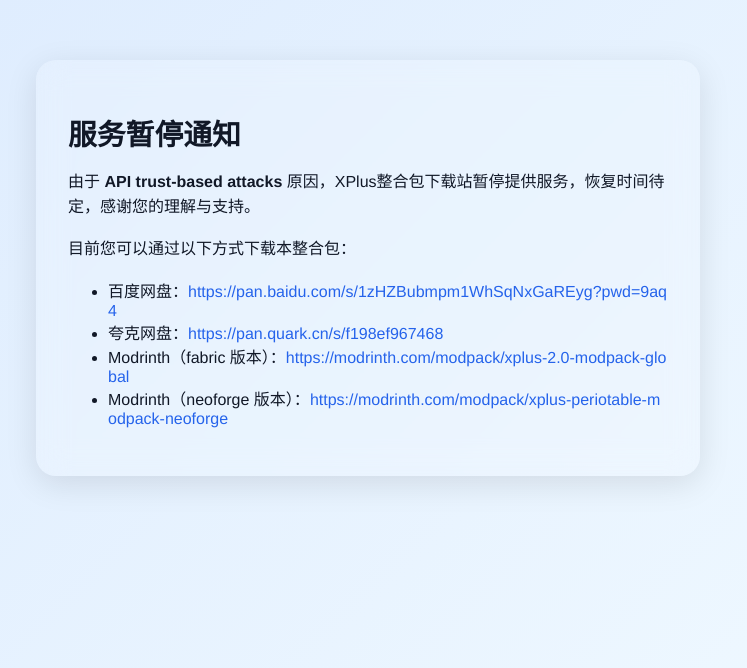
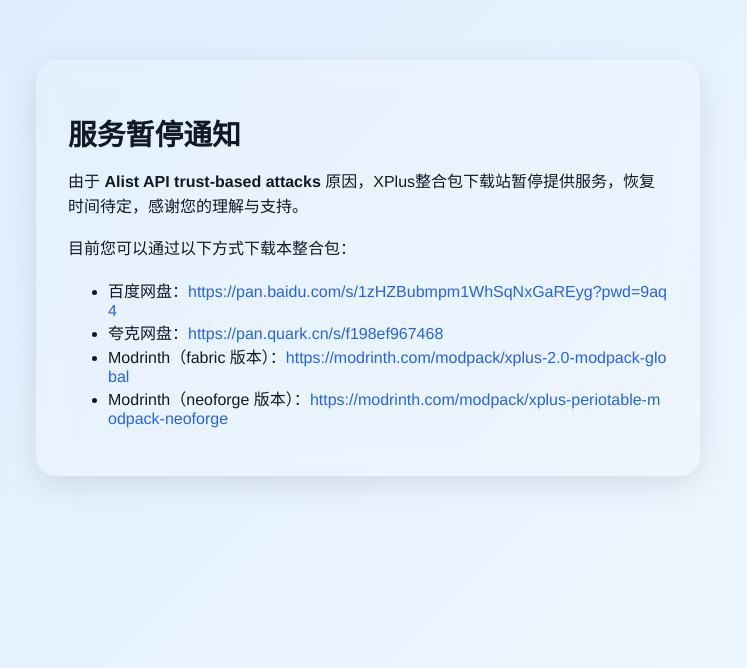
Before and after one commit to Wudji/xplus.wudji.top, a plain HTML site: page index.html in a window 1280 px wide. Shown: the part 132-800 px from the top of the page, without its empty margins (272-1019 px from the left). Drawn offline with Linux system fonts and the light colour scheme.

Commit message:
Update index.html

```diff
--- a/index.html
+++ b/index.html
@@ -51,7 +51,7 @@
 <body>
   <div class="glass-container">
     <h1>服务暂停通知</h1>
-    <p>由于 <strong>API trust-based attacks</strong> 原因，XPlus整合包下载站暂停提供服务，恢复时间待定，感谢您的理解与支持。</p>
+    <p>由于 <strong>Alist API trust-based attacks</strong> 原因，XPlus整合包下载站暂停提供服务，恢复时间待定，感谢您的理解与支持。</p>
     <p>目前您可以通过以下方式下载本整合包：</p>
     <ul>
       <li>百度网盘：<a href="https://pan.baidu.com/s/1zHZBubmpm1WhSqNxGaREyg?pwd=9aq4" target="_blank">https://pan.baidu.com/s/1zHZBubmpm1WhSqNxGaREyg?pwd=9aq4</a></li>
```
